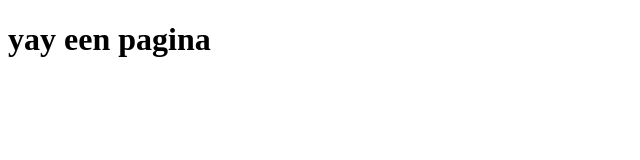
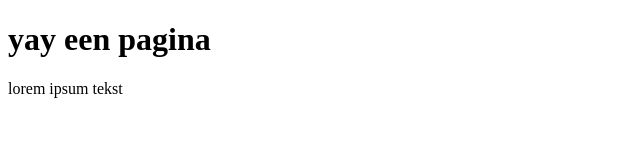
Before and after one commit to Peroperorantan/git-workshop-2024, a website: page index.html in a window 1280 px wide. Shown: the whole page, without its empty margins (0-640 px from the left). Drawn offline with Linux system fonts and the light colour scheme.

Commit message:
paragraaf toegevoegd

```diff
--- a/index.html
+++ b/index.html
@@ -6,5 +6,6 @@
 </head>
 <body>
  <h1> yay een pagina </h1>
+<p> lorem ipsum tekst </p>
 </body>
 </html>
```
